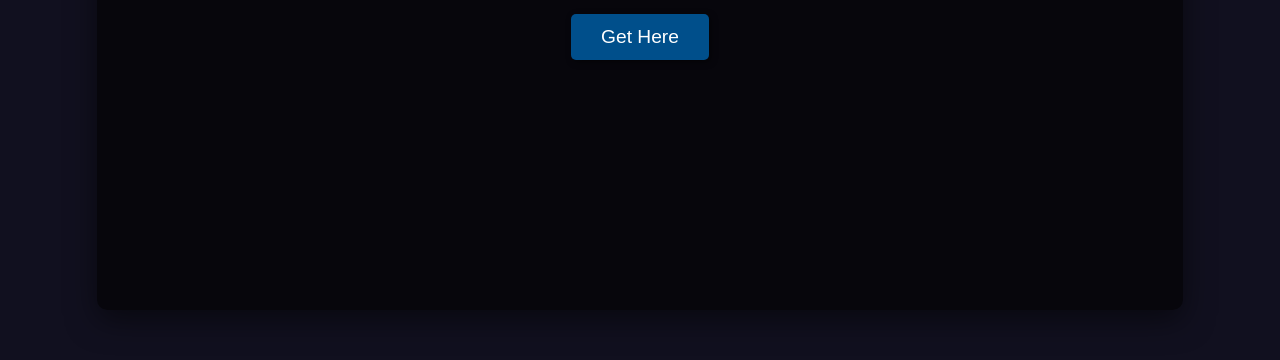
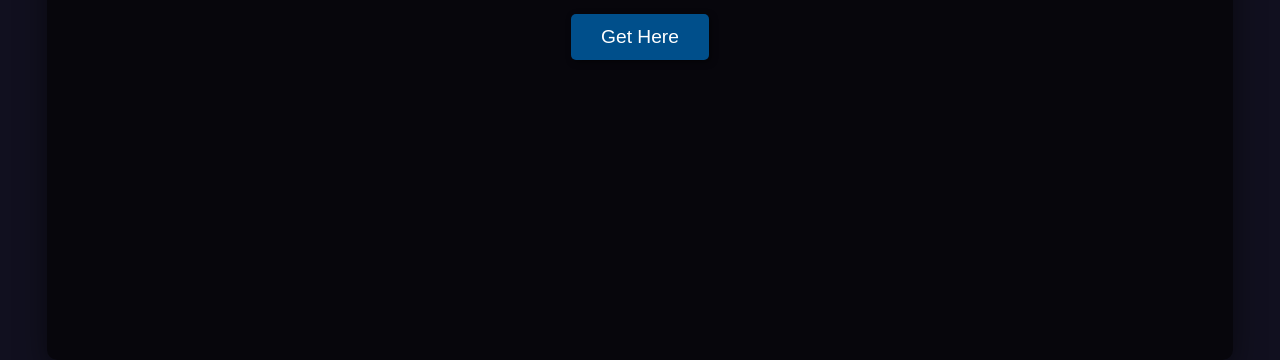
Before and after one commit to Solibex/Solibex.github.io, a plain HTML site: page index.html in a window 1280 px wide. Shown: the part 442-802 px from the top of the page. Drawn offline with Linux system fonts and the light colour scheme.

Commit message:
Update index.html

```diff
--- a/index.html
+++ b/index.html
@@ -24,7 +24,7 @@
         .container {
             text-align: center;
             max-width: 6000px;
-            padding: 250px;
+            padding: 300px;
             border-radius: 10px;
             background: rgba(0, 0, 0, 0.6);
             box-shadow: 0 10px 30px rgba(0, 0, 0, 0.5);
```
